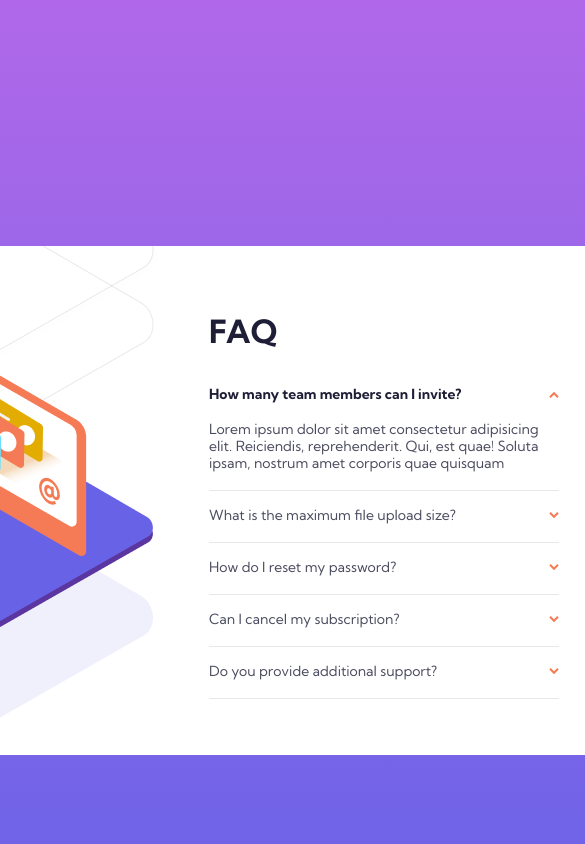
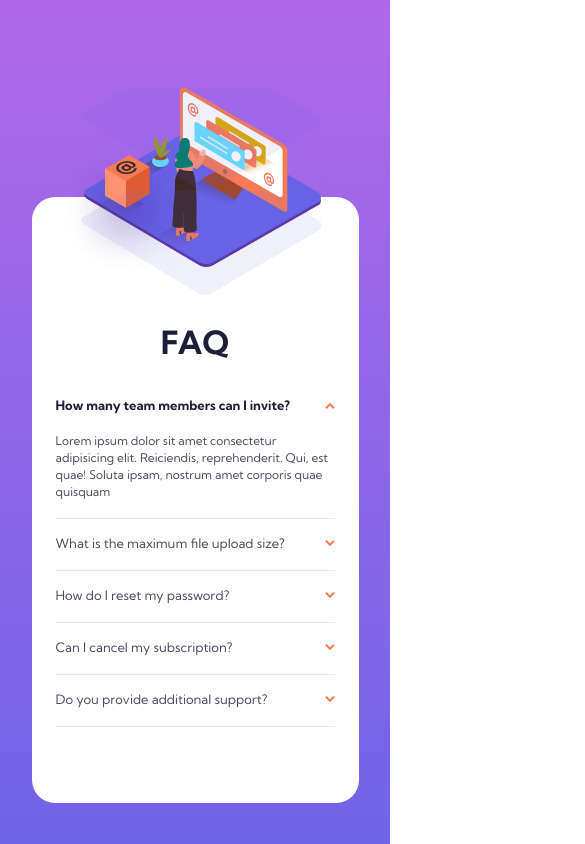
Before and after one commit to GiOrGI175/FAQ, a plain HTML site: page index.html in a window 390 px wide. Both pictures are taken after a click on the element "How many team members can I invite?". Shown: the top 844 px of the page, 585 px wide, since content can reach past the window. Drawn offline with Linux system fonts and the light colour scheme.

Commit message:
fix
all done

```diff
--- a/css/style.css
+++ b/css/style.css
@@ -30,7 +30,7 @@ body {
 
 .FAQ {
   width: 920px;
-  max-height: 750px;
+  max-height: 800px;
   border-radius: 23px;
   display: flex;
   justify-content: space-between;
@@ -39,7 +39,6 @@ body {
 
 .FAQ_box1 {
   height: 509px;
-  overflow: hidden;
 }
 
 .border_1 {
@@ -110,16 +109,6 @@ body {
   cursor: pointer;
 }
 
-.answr {
-  width: 350px;
-  padding-bottom: 18px;
-  justify-content: space-between;
-  font-weight: 400;
-  font-size: 14px;
-  line-height: 17px;
-  color: var(--black);
-}
-
 /* js class start */
 
 .boldquestion {
@@ -135,7 +124,7 @@ body {
 
 .diplayblock {
   display: block !important;
-  width: 350px;
+  width: 350px !important;
   padding-bottom: 18px;
   display: flex;
   justify-content: space-between;
@@ -150,3 +139,99 @@ body {
 }
 
 /* js class end */
+
+/*  */
+
+/* responsive start */
+
+/*  */
+
+/* mobile responsive start */
+
+@media screen and (max-width: 1000px) {
+  .border_1 {
+    display: none;
+  }
+
+  .border_2 {
+    display: none;
+  }
+
+  .foto_box {
+    display: none;
+  }
+
+  .foto_box_shadow {
+    display: none;
+  }
+
+  .foto_cube {
+    display: none;
+  }
+
+  .FAQ {
+    width: 327px;
+    max-height: 900px;
+    flex-direction: column;
+    align-items: center;
+    justify-content: start;
+  }
+
+  .FAQ_box1 {
+    width: 280px;
+    height: 185px;
+    display: flex;
+    position: relative;
+    top: -110px;
+    background-image: url(../img/Group\ 4.png);
+  }
+
+  .img_for_responsive {
+    width: 241px;
+    height: 208px;
+    position: relative;
+    left: 26px;
+    background-image: url(../img/shadow-mobile.png);
+  }
+
+  .FAQ_box2 {
+    display: block;
+    width: 279px;
+    height: fit-content;
+    margin: 0px;
+    justify-content: center;
+    align-items: center;
+    position: relative;
+    top: -60px;
+  }
+
+  .FAQ_box2 h1 {
+    text-align: center;
+  }
+
+  .FAQ_box2 .question {
+    width: 279px;
+    font-size: 13px;
+  }
+
+  .box_size {
+    width: 279px;
+  }
+
+  .diplayblock {
+    width: 279px !important;
+    font-size: 12px;
+  }
+
+  .boldquestion {
+    font-size: 13px !important;
+  }
+}
+
+/* mobile responsive end */
+
+/*  */
+
+/* responsive end */
+
+/*  */
--- a/index.html
+++ b/index.html
@@ -31,6 +31,7 @@
           <div class="foto_cube">
             <img src="./img/Group 6 (1).png" alt="" />
           </div>
+          <div class="img_for_responsive"></div>
         </div>
         <div class="FAQ_box2">
           <h1>FAQ</h1>
@@ -39,7 +40,7 @@
               How many team members can I invite?
               <img src="./img/Path 2.svg" alt="" class="arrow" />
             </p>
-            <p class=".answr diplaynone">
+            <p class="diplaynone">
               Lorem ipsum dolor sit amet consectetur adipisicing elit.
               Reiciendis, reprehenderit. Qui, est quae! Soluta ipsam, nostrum
               amet corporis quae quisquam
@@ -50,7 +51,7 @@
               What is the maximum file upload size?
               <img src="./img/Path 2.svg" alt="" class="arrow" />
             </p>
-            <p class=".answr diplaynone">
+            <p class="diplaynone">
               No more than 2GB. All files in your account must fit your allotted
               storage space.
             </p>
@@ -60,7 +61,7 @@
               How do I reset my password?
               <img src="./img/Path 2.svg" alt="" class="arrow" />
             </p>
-            <p class=".answr diplaynone">
+            <p class="diplaynone">
               Lorem ipsum dolor sit amet consectetur adipisicing elit.
               Blanditiis magni iste obcaecati totam
             </p>
@@ -70,7 +71,7 @@
               Can I cancel my subscription?
               <img src="./img/Path 2.svg" alt="" class="arrow" />
             </p>
-            <p class=".answr diplaynone">
+            <p class="diplaynone">
               Lorem ipsum dolor sit amet consectetur, adipisicing elit. Eaque
               distinctio velit culpa accusamus veniam doloremque
             </p>
@@ -80,7 +81,7 @@
               Do you provide additional support?
               <img src="./img/Path 2.svg" alt="" class="arrow" />
             </p>
-            <p class=".answr diplaynone">
+            <p class="diplaynone">
               Lorem ipsum dolor sit, amet consectetur adipisicing elit. Vel
               sapiente tempora quasi earum temporibus velit sunt ut, optio totam
               esse id voluptates praesentium perferendis explicabo nesciunt nam
--- a/js/script.js
+++ b/js/script.js
@@ -1,12 +1,15 @@
 let question = Array.from(document.getElementsByClassName('question'));
+
 let arrows = Array.from(document.querySelectorAll('.arrow'));
 
-function toggleanswers(question, arrows, index) {
+function toggleanswers(question) {
   question.addEventListener('click', function (event) {
     let answer = event.currentTarget.nextElementSibling;
     answer.classList.toggle('diplayblock');
+
     let boldquestion = event.currentTarget;
     boldquestion.classList.toggle('boldquestion');
+
     let arrows = event.currentTarget.lastElementChild;
     arrows.classList.toggle('rotate');
   });
```
Also changed, not shown: img/Group 4.png (added), img/shadow-mobile.png (added).
